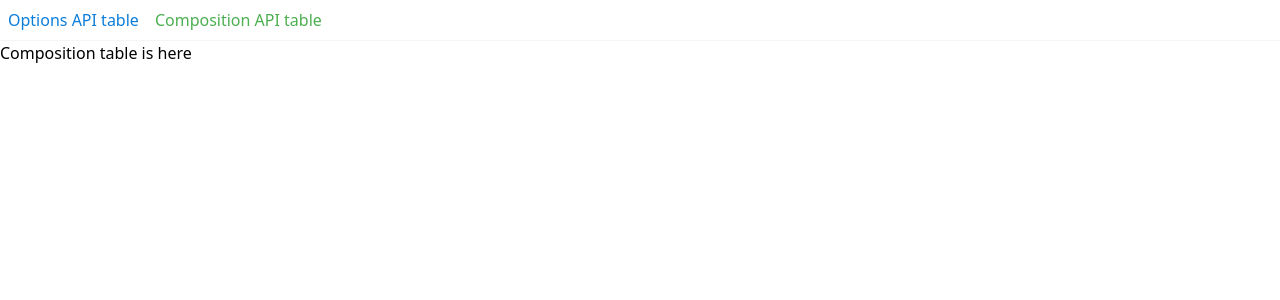
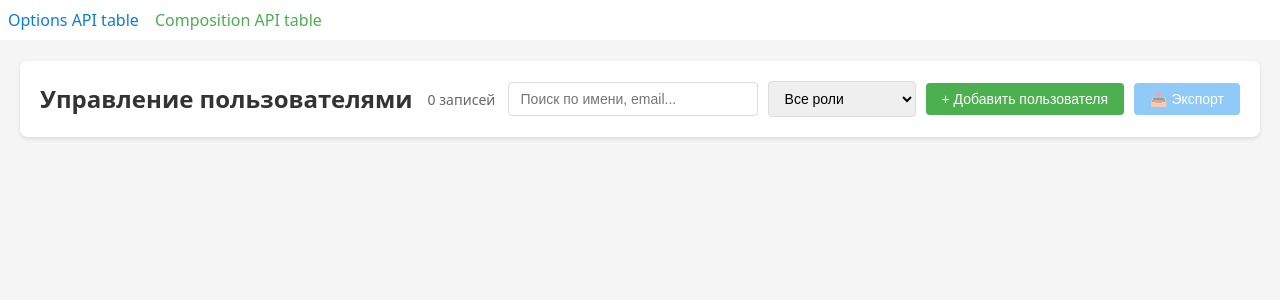
Before and after one commit to HProspere/user-table.test, a Vue app: page /composition in a window 1280 px wide. Shown: the top 300 px of the page. Built offline with nearby package versions, Linux system fonts and the light colour scheme.

Commit message:
feat: User table header component added

```diff
--- a/package.json
+++ b/package.json
@@ -16,6 +16,7 @@
     "@types/node": "^24.10.0",
     "@vitejs/plugin-vue": "^6.0.1",
     "@vue/tsconfig": "^0.8.1",
+    "sass-embedded": "^1.93.3",
     "typescript": "~5.9.3",
     "vite": "^7.2.2",
     "vue-tsc": "^3.1.3"
--- a/src/components/UserTableComp/UserTableComp.vue
+++ b/src/components/UserTableComp/UserTableComp.vue
@@ -1,11 +1,23 @@
 <script setup lang="ts">
+import UserTableCompHeader from '@/components/UserTableComp/UserTableCompHeader/UserTableCompHeader.vue';
 
 </script>
 
 <template>
-  Composition table is here
+  <div class="user-table-container">
+    <UserTableCompHeader
+      :title="'Управление пользователями'"
+    />
+  </div>
 </template>
 
-<style scoped>
+<style scoped lang="scss">
+@import "@/styles/vars.scss";
 
+.user-table-container {
+  font-size: $font-size-base;
+  height: 100%;
+  padding: 20px;
+  background: #f5f5f5;
+}
 </style>
--- /dev/null
+++ b/src/components/UserTableComp/UserTableCompHeader/UserTableCompHeader.interface.ts
@@ -0,0 +1,74 @@
+import type { UserRole } from '@/types/user.ts';
+
+interface UserTableCompHeaderProps {
+  /**
+   * Заголовок
+   * @default ''
+   */
+  title: string
+
+  /**
+   * Всего записей
+   * @default 0
+   */
+  totalCount?: number
+
+  /**
+   * Строка поиска
+   * @default ''
+   */
+  searchString?: string
+
+  /**
+   * Фильтр по роли пользователя
+   * @default ''
+   */
+  filterRole?: UserRole | ''
+
+  /**
+   * Количество выбранных записей
+   * @default 0
+   */
+  selectedCount?: number
+
+  /**
+   * Доступность экспорта записей
+   * @default false
+   */
+  canExport?: boolean
+
+  /**
+   * Флаг загрузки данных
+   * @default false
+   */
+  isLoading: boolean
+}
+
+interface UserTableCompHeaderEmits {
+  /**
+   *  Изменение строки поиска
+   */
+  (e: "update:searchString", value: string): void
+
+  /**
+   *  Изменение фильтра по роли пользователя
+   */
+  (e: "update:filterRole", value: "" | UserRole): void
+
+  /**
+   *  Нажата кнопка добавления пользователя
+   */
+  (e: "open-add-user"): void;
+
+  /**
+   *  Нажата кнопка экспорта списка пользователей
+   */
+  (e: "export"): void;
+
+  /**
+   *  Нажата кнопка удаления выбранных пользователей
+   */
+  (e: "delete"): void;
+}
+
+export type { UserTableCompHeaderProps, UserTableCompHeaderEmits };
--- /dev/null
+++ b/src/components/UserTableComp/UserTableCompHeader/UserTableCompHeader.vue
@@ -0,0 +1,188 @@
+<script setup lang="ts">
+import type { UserRole } from '@/types/user.ts';
+import type { UserTableCompHeaderProps, UserTableCompHeaderEmits } from './UserTableCompHeader.interface.ts';
+import { userRolesList } from '@/constants/user.ts';
+
+const {
+  title = '',
+  totalCount = 0,
+  searchString = '',
+  filterRole = '',
+  selectedCount = 0,
+  isLoading = false,
+  canExport = false,
+} = defineProps<UserTableCompHeaderProps>()
+
+const emit = defineEmits<UserTableCompHeaderEmits>();
+
+const handleSearchInput = (event: Event) => {
+  const value = (event.target as HTMLInputElement).value;
+  emit('update:searchString', value);
+};
+
+const handleRoleChange = (event: Event) => {
+  const value = (event.target as HTMLSelectElement).value as UserRole | '';
+  emit('update:filterRole', value);
+};
+</script>
+
+<template>
+  <div class="table-header">
+    <div class="header-left">
+      <h2>{{ title }}</h2>
+      <span class="total-count">{{ totalCount }} записей</span>
+    </div>
+
+    <div class="header-right">
+      <input
+        :value="searchString"
+        type="text"
+        placeholder="Поиск по имени, email..."
+        class="search-input"
+        @input="handleSearchInput"
+      />
+
+      <select
+        :value="filterRole"
+        class="role-filter"
+        @change="handleRoleChange"
+      >
+        <option value="">Все роли</option>
+        <option
+          v-for="role in userRolesList"
+          :value="role.value"
+        >
+          {{ role.title }}
+        </option>
+      </select>
+
+      <button
+        class="btn btn-primary"
+        type="button"
+        :disabled="isLoading"
+        @click="emit('open-add-user')"
+      >
+        + Добавить пользователя
+      </button>
+
+      <button
+        class="btn btn-secondary"
+        type="button"
+        :disabled="isLoading || !canExport"
+        @click="emit('export')"
+      >
+        📥 Экспорт
+      </button>
+
+      <button
+        v-if="selectedCount > 0"
+        class="btn btn-danger"
+        type="button"
+        @click="emit('delete')"
+      >
+        🗑️ Удалить выбранные ({{ selectedCount }})
+      </button>
+    </div>
+  </div>
+</template>
+
+<style scoped lang="scss">
+@import "@/styles/vars.scss";
+
+.table-header {
+  display: flex;
+  justify-content: space-between;
+  align-items: center;
+  margin-bottom: $spacing-20;
+  background: white;
+  padding: $spacing-20;
+  border-radius: $spacing-base;
+  box-shadow: 0 2px 4px rgba(0, 0, 0, 0.1);
+
+  .header-left {
+    display: flex;
+    align-items: center;
+    gap: $spacing-15;
+
+    & h2 {
+      margin: 0;
+      font-size: $font-size-24;
+      color: #333;
+    }
+
+    .total-count {
+      font-size: $font-size-base;
+      color: #666;
+    }
+  }
+
+  .header-right {
+    display: flex;
+    gap: $spacing-l;
+    align-items: center;
+
+    .search-input {
+      padding: $spacing-base $spacing-xl;
+      border: 1px solid #ddd;
+      border-radius: $border-radius-base;
+      width: 250px;
+      font-size: $font-size-base;
+
+      &:focus {
+        outline: none;
+        border-color: #4caf50;
+      }
+    }
+
+    .role-filter {
+      padding: $spacing-base $spacing-xl;
+      border: 1px solid #ddd;
+      border-radius: $border-radius-base;
+      cursor: pointer;
+      font-size: $font-size-base;
+    }
+
+    .btn {
+      padding: $spacing-base $spacing-xxl;
+      border: none;
+      border-radius: $border-radius-base;
+      cursor: pointer;
+      font-weight: 500;
+      transition: all 0.3s;
+      font-size: $font-size-base;
+
+      &:disabled {
+        opacity: 0.5;
+        cursor: not-allowed;
+      }
+
+      &-primary {
+        background: #4caf50;
+        color: white;
+
+        &:hover:not(:disabled) {
+          background: #45a049;
+        }
+      }
+
+      &-secondary {
+        background: #2196f3;
+        color: white;
+
+        &:hover:not(:disabled) {
+          background: #0b7dda;
+        }
+      }
+
+      &-danger {
+        background: #f44336;
+        color: white;
+
+        &:hover:not(:disabled) {
+          background: #da190b;
+        }
+      }
+    }
+  }
+}
+</style>
--- /dev/null
+++ b/src/constants/user.ts
@@ -0,0 +1,27 @@
+import type { UserRole, UserStatus, ValueWithTitle } from '@/types/user.ts';
+
+export const userRolesList: ValueWithTitle<UserRole>[] = [
+  {
+    title: 'Администратор',
+    value: 'admin',
+  },
+  {
+    title: 'Пользователь',
+    value: 'user',
+  },
+  {
+    title: 'Модератор',
+    value: 'moderator',
+  },
+];
+
+export const userStatusesList: ValueWithTitle<UserStatus>[] = [
+  {
+    title: 'Активный',
+    value: 'active',
+  },
+  {
+    title: 'Неактивный',
+    value: 'inactive',
+  },
+];
--- a/src/styles/vars.scss
+++ b/src/styles/vars.scss
@@ -9,6 +9,7 @@ $color-negative-background: #ffebee;
 
 $dimmed-opacity: 0.6;
 
+$font-size-24: 24px;
 $font-size-xxl: 20px;
 $font-size-xl: 18px;
 $font-size-l: 16px;
@@ -24,3 +25,7 @@ $spacing-base: 8px;
 $spacing-s: 6px;
 $spacing-xs: 4px;
 $spacing-xxs: 2px;
+$spacing-20: 20px;
+$spacing-15: 15px;
+
+$border-radius-base: 4px;
--- /dev/null
+++ b/src/types/user.ts
@@ -0,0 +1,37 @@
+export type UserRole = 'admin' | 'user' | 'moderator';
+
+export type ValueWithTitle<T> = {
+  title: string;
+  value: T;
+}
+
+export type UserStatus = 'active' | 'inactive';
+
+export interface UserRecord {
+  id: number;
+  name: string;
+  email: string;
+  role: UserRole;
+  status: UserStatus;
+  registrationDate: string;
+  lastActivity: string;
+  avatar: string | null;
+  loginCount: number;
+  postsCount: number;
+  commentsCount: number;
+}
+
+export interface EditableUserFields {
+  name: string;
+  email: string;
+  role: UserRole;
+}
+
+export interface NewUserForm extends EditableUserFields {
+  sendWelcomeEmail: boolean;
+}
+
+export interface NewUserErrors {
+  name: string;
+  email: string;
+}
```
Also changed, not shown: 1 other file (tests, documents, lock files or other folders).
